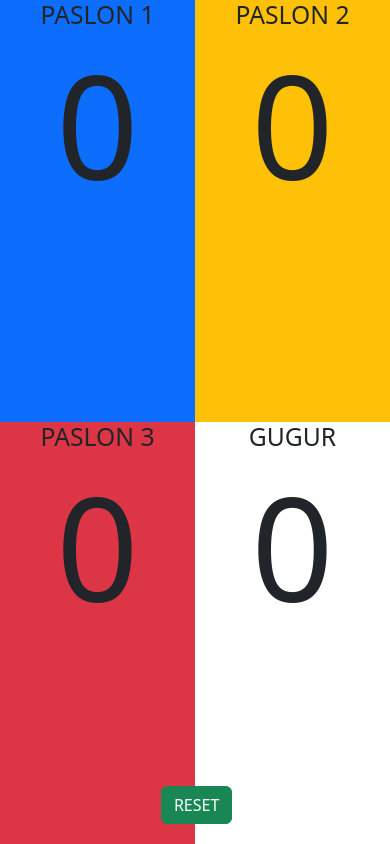
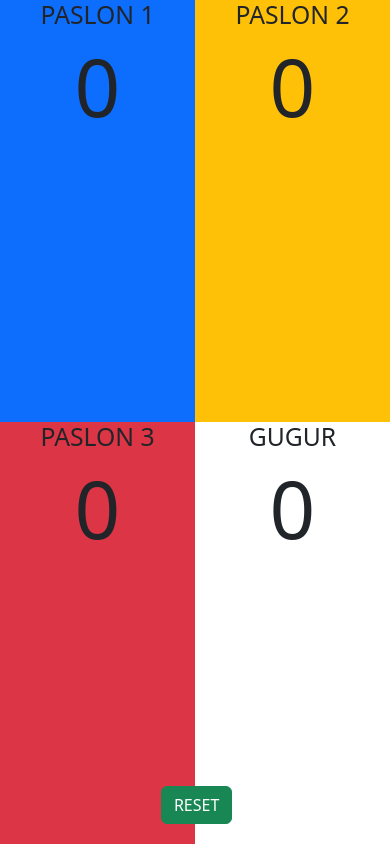
Before and after one commit to dikiarmanda/counter, a plain HTML site: page index.html in a window 390 px wide. Drawn offline with Linux system fonts and the light colour scheme.

Commit message:
responsive counter

```diff
--- a/index.html
+++ b/index.html
@@ -16,11 +16,15 @@
     .col-6 {
       height: 50vh;
     }
-    @media screen {
-
+    @media screen and (min-width: 992px) {
+      h1 {
+        font-size: 9rem;
+      }
     }
-    h1 {
-      font-size: 9rem;
+    @media screen and (max-width: 992px) {
+      h1 {
+        font-size: 5rem;
+      }
     }
 
   </style>
```
